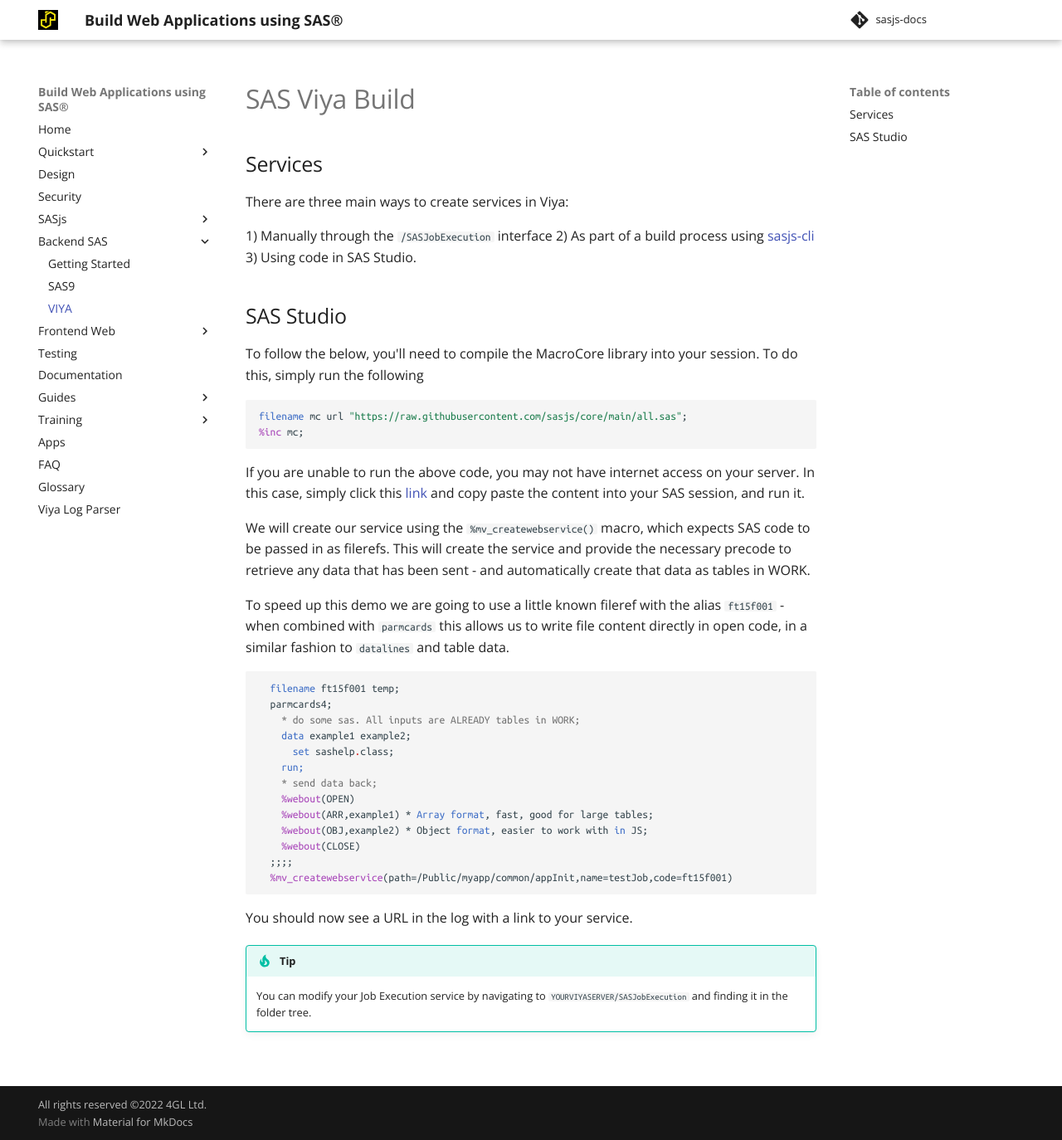
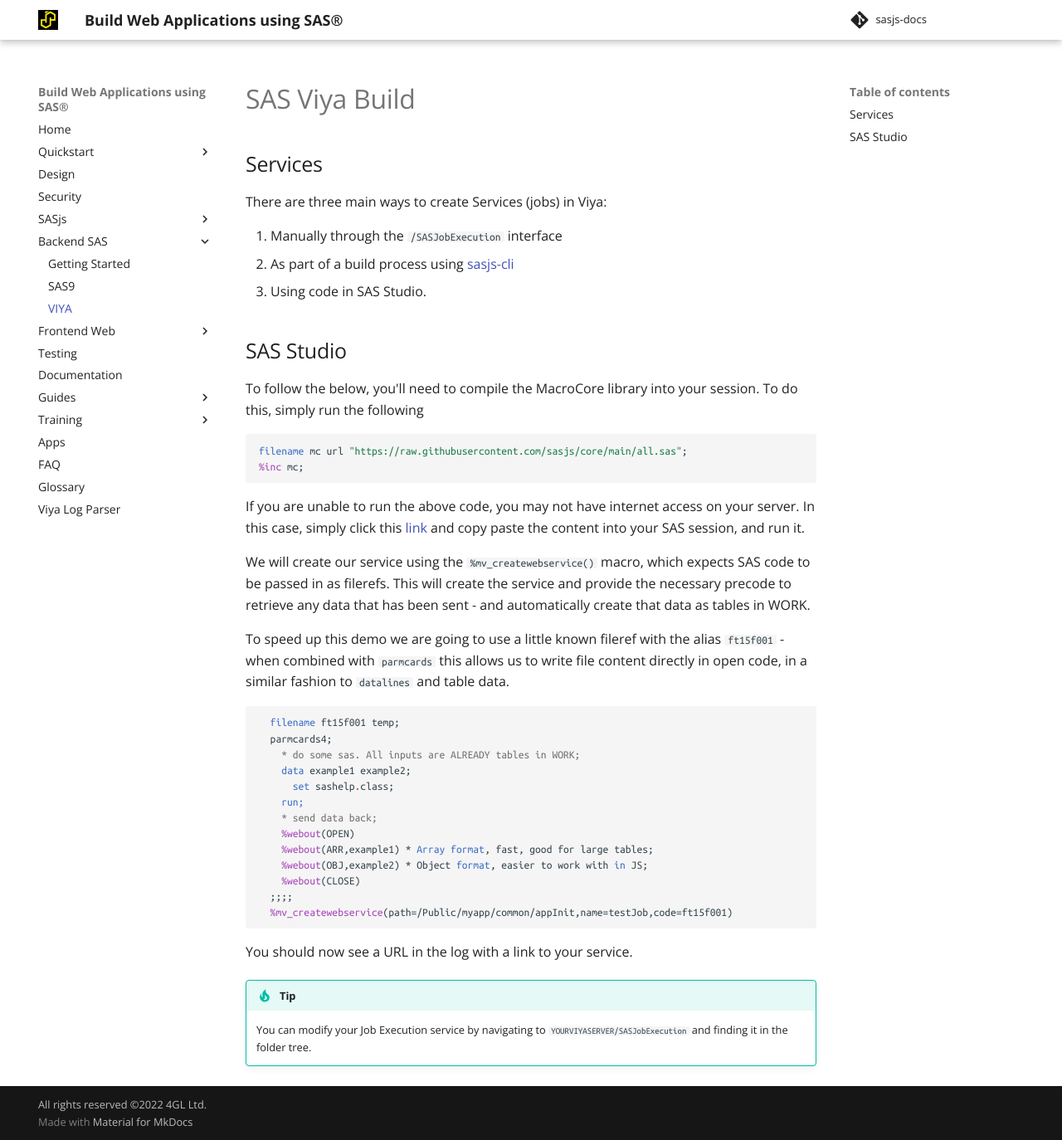
Before and after one commit to sasjs/sasjs.io, an MkDocs documentation site: the page built from docs/buildviya.md, in a window 1280 px wide and 1374 px high. Shown: the whole window at 83% size. Built offline with MkDocs 1.6.1 and Material for MkDocs 9.7.7, drawn with Linux system fonts in a browser that asks for light colours; comment, search, counter and statistics services are not loaded.

Commit message:
Update buildviya.md

```diff
--- a/docs/buildviya.md
+++ b/docs/buildviya.md
@@ -3,11 +3,11 @@
 
 ## Services
 
-There are three main ways to create services in Viya:
+There are three main ways to create Services (jobs) in Viya:
 
-1) Manually through the `/SASJobExecution` interface
-2) As part of a build process using [sasjs-cli](/sasjs-cli)
-3) Using code in SAS Studio.
+1. Manually through the `/SASJobExecution` interface
+2. As part of a build process using [sasjs-cli](/sasjs-cli)
+3. Using code in SAS Studio.
 
 
 ## SAS Studio
```
